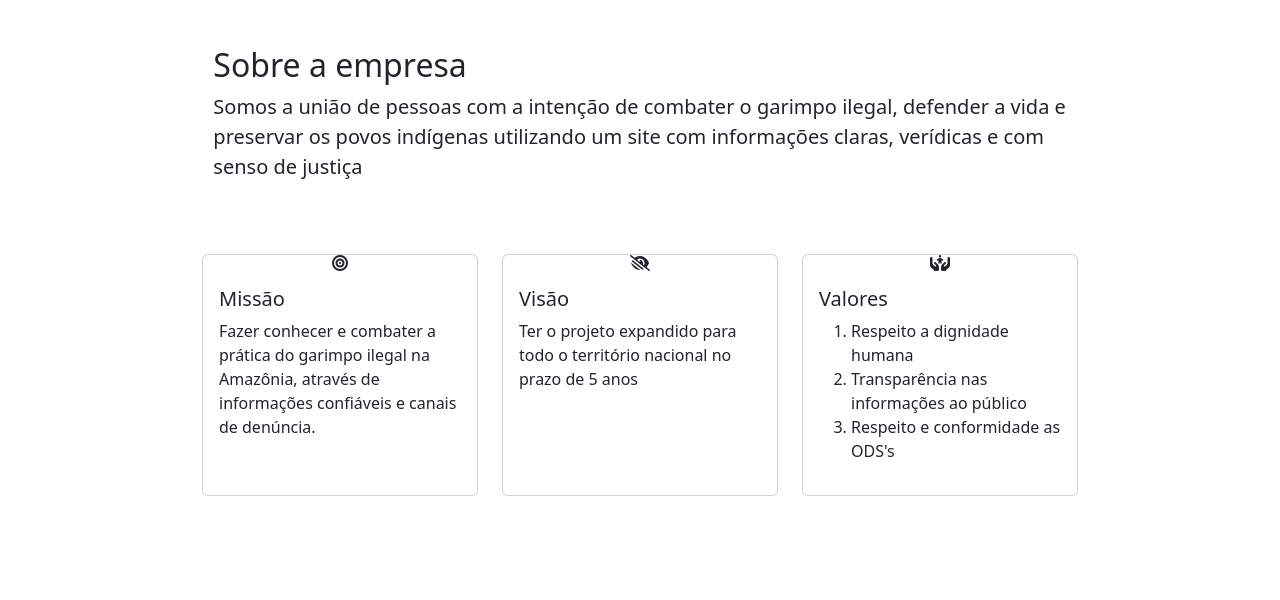
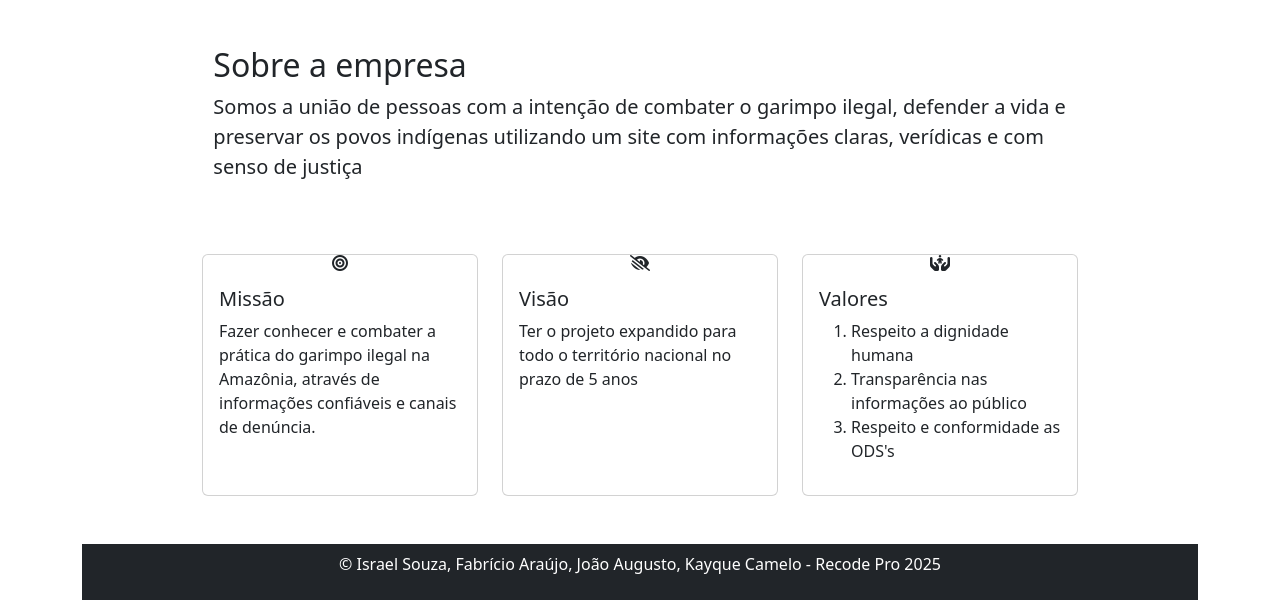
Before and after one commit to KayqueCamelo/Projeto-Social, a plain HTML site: page index.html in a window 1280 px wide. Shown: the part 962-1562 px from the top of the page. Before the commit the page ends 1506 px from the top, so only its background shows below. Drawn offline with nearby package versions, Linux system fonts and the light colour scheme.

Commit message:
implementação do footer

```diff
--- a/css/delta_style.css
+++ b/css/delta_style.css
@@ -13,3 +13,8 @@
 .card i{
     text-align: center;
 }
+.content_direitos{
+    color: #fff;
+    display: flex;
+    justify-content: center;
+}
--- a/index.html
+++ b/index.html
@@ -24,7 +24,7 @@
                     <a class="nav-link active" aria-current="page" href="#">Home</a>
                   </li>
                   <li class="nav-item">
-                    <a class="nav-link" href="#">Link</a>
+                    <a class="nav-link" href="#">Problemática</a>
                   </li>
                 </ul>
               </div>
@@ -126,8 +126,10 @@
          <!-- Fim dos Valores -->
     </main>
 
-    <footer>
-
+    <footer class="container">
+      <div class="content_direitos text-center bg-dark p-2">
+        <p>&copy; Israel Souza, Fabrício Araújo, João Augusto, Kayque Camelo - Recode Pro 2025</p>
+      </div>
     </footer>
 </body>
 </html>
```
